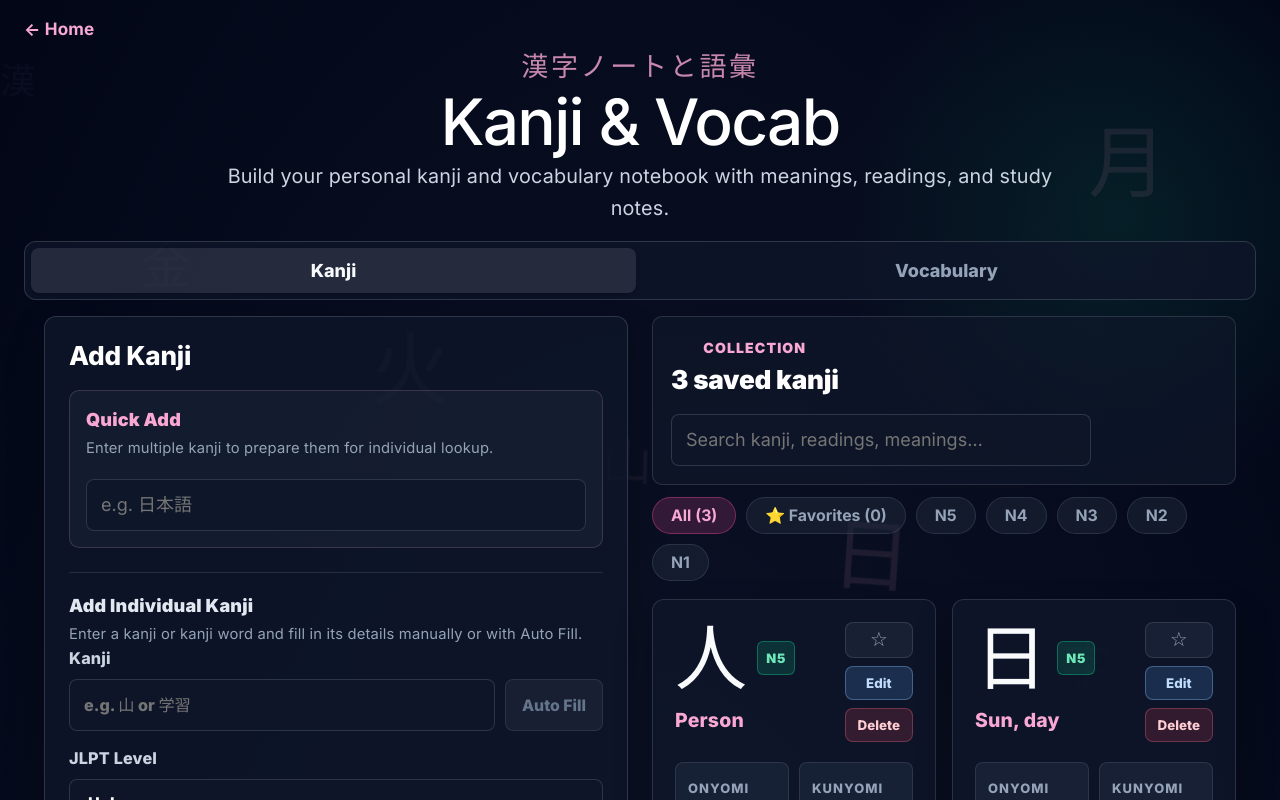
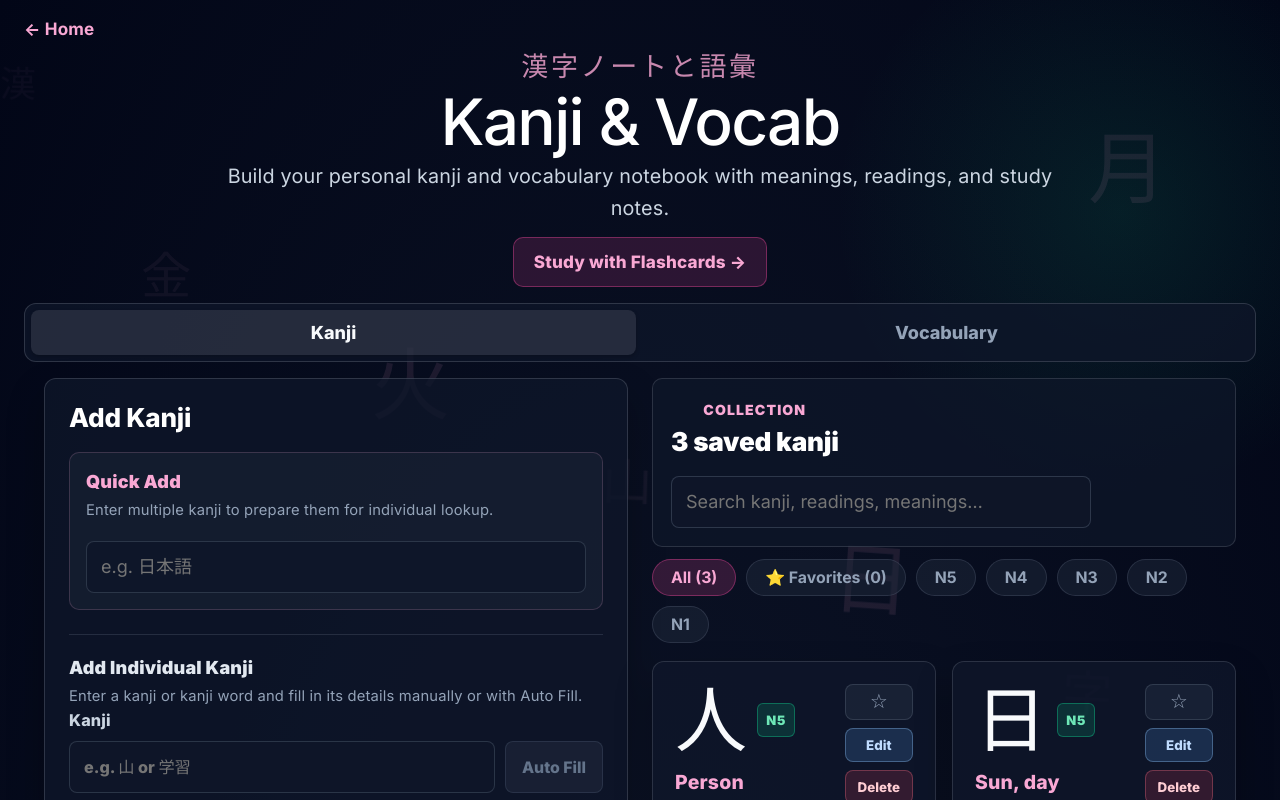
Before and after one commit to RahulShinde1234791/japanese-learning-platform, a React (Vite) app: page /kanji in a window 1280 px wide. Shown: the top 800 px of the page. Built offline with nearby package versions, Linux system fonts and the light colour scheme.

Commit message:
Add flashcards navigation to Kanji page

```diff
--- a/src/pages/Kanji.jsx
+++ b/src/pages/Kanji.jsx
@@ -496,6 +496,10 @@ function Kanji() {
             Build your personal kanji and vocabulary notebook with meanings,
             readings, and study notes.
           </p>
+
+          <Link to="/flashcards" style={styles.flashcardsLink}>
+            Study with Flashcards →
+          </Link>
         </header>
 
         {/* Main tabs */}
@@ -916,7 +920,19 @@ const styles = {
     fontSize: "clamp(0.95rem, 2.5vw, 1.1rem)",
     lineHeight: 1.6,
   },
-
+  flashcardsLink: {
+    display: "inline-block",
+    marginTop: "12px",
+    padding: "11px 20px",
+    borderRadius: "10px",
+    background: "rgba(236, 72, 153, 0.16)",
+    border: "1px solid rgba(236, 72, 153, 0.4)",
+    color: "#f9a8d4",
+    fontWeight: 800,
+    fontSize: "0.95rem",
+    textDecoration: "none",
+    transition: "background 0.2s ease",
+  },
   /*
    * Important:
    * There is deliberately NO overflow setting here.
```
